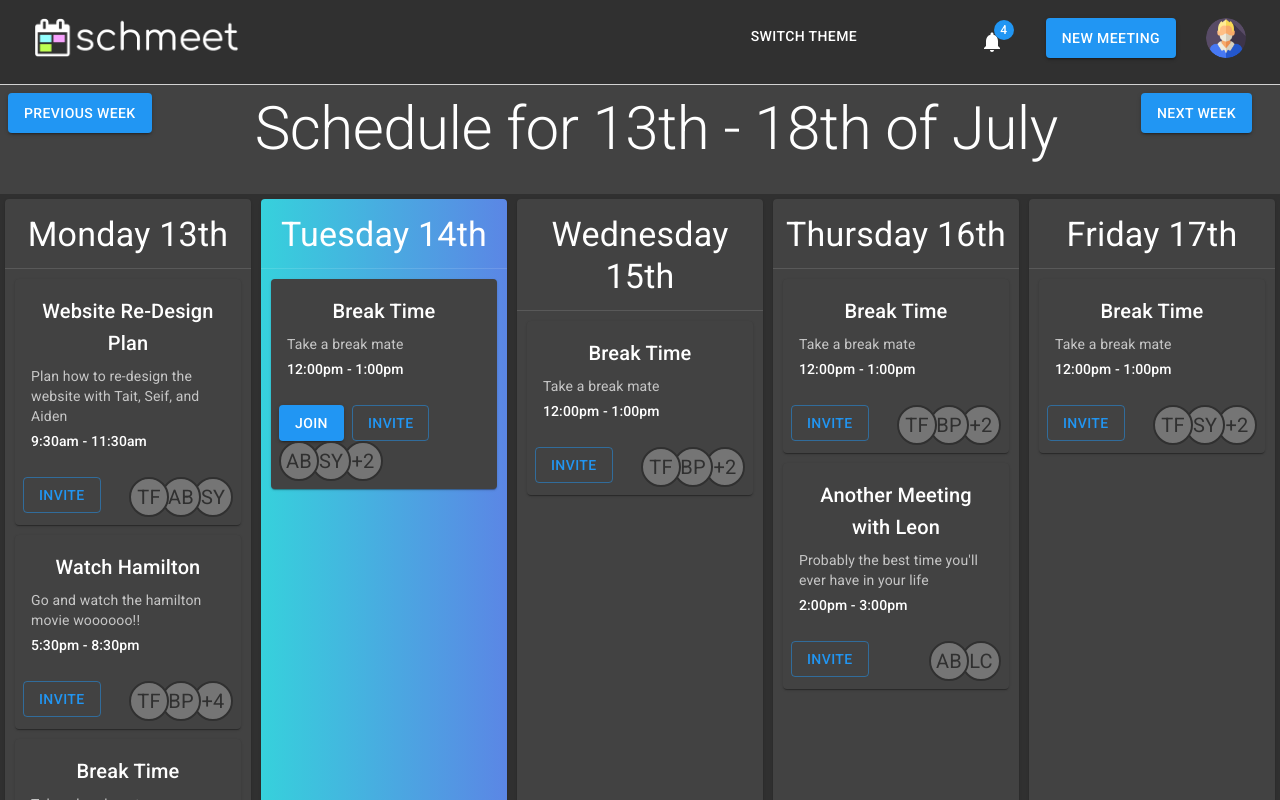
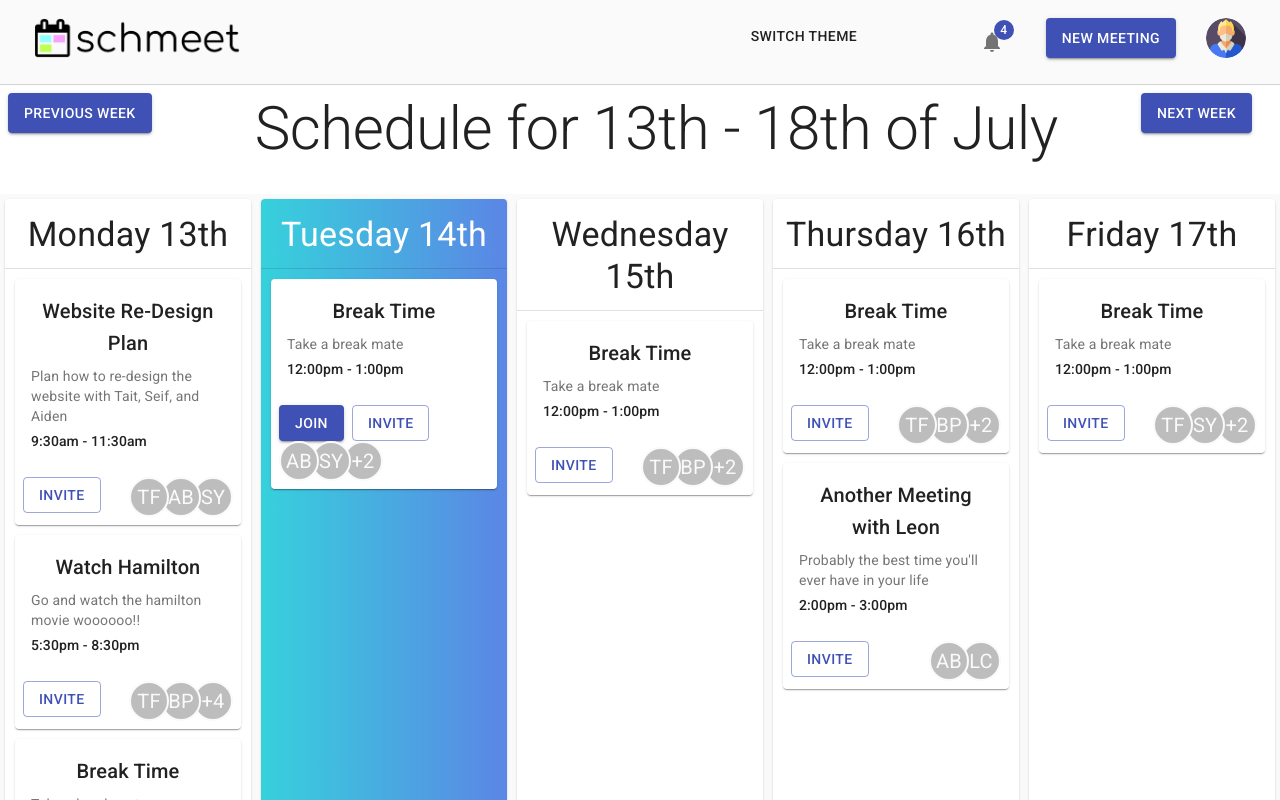
Before and after one commit to Alxjlv/schmeet-frontend, a React (Create React App) app in the folder schmeet-app/: page / in a window 1280 px wide. Shown: the top 800 px of the page. Built offline with nearby package versions, Linux system fonts and the light colour scheme.

Commit message:
Dark mode fixed

```diff
--- a/schmeet-app/src/App.js
+++ b/schmeet-app/src/App.js
@@ -7,42 +7,21 @@ import HomePage from "./components/HomePage";
 import Footer from "./components/Footer";
 import { MuiThemeProvider, createMuiTheme } from "@material-ui/core/styles";
 
-const themeObject = {
-	palette: {
-		primary: {
-			main: "#2196f3",
+function App() {
+	const [darkState, setDarkState] = useState(false);
+	const palletType = darkState ? "dark" : "light";
+	const darkTheme = createMuiTheme({
+		palette: {
+			type: palletType,
 		},
-		type: "dark",
-	},
-};
-
-const useDarkMode = () => {
-	const [theme, setTheme] = useState(themeObject);
-
-	const {
-		palette: { type },
-	} = theme;
-	const toggleDarkMode = () => {
-		const updatedTheme = {
-			...theme,
-			palette: {
-				...theme.palette,
-				type: type === "light" ? "dark" : "light",
-			},
-		};
-		setTheme(updatedTheme);
-		return updatedTheme.palette.type;
+	});
+	const handleThemeChange = () => {
+		setDarkState(!darkState);
 	};
-	return [theme, toggleDarkMode];
-};
-
-function App() {
-	const [theme, toggleDarkMode] = useDarkMode();
-	const themeConfig = createMuiTheme(theme);
 	return (
 		<div className="App">
-			<MuiThemeProvider theme={themeConfig}>
-				<NavBar theme={themeConfig} toggleDarkMode={toggleDarkMode} />
+			<MuiThemeProvider theme={darkTheme}>
+				<NavBar theme={darkState} toggleDarkMode={handleThemeChange} />
 				<Switch>
 					<Route
 						exact
--- a/schmeet-app/src/components/NavBar.jsx
+++ b/schmeet-app/src/components/NavBar.jsx
@@ -17,9 +17,7 @@ function NavBar({ theme, toggleDarkMode }) {
 						<Grid item xs={6} component={Link} to="/">
 							<img
 								className="NavBarItem"
-								src={
-									theme.type == "light" ? logoLight : logoDark
-								}
+								src={!theme ? logoLight : logoDark}
 								style={{ float: "left" }}
 							/>
 						</Grid>
```
